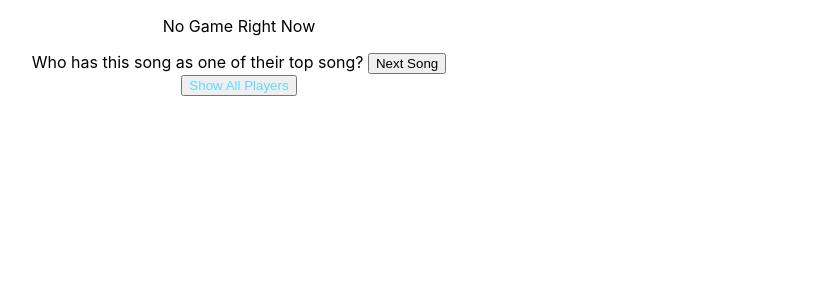
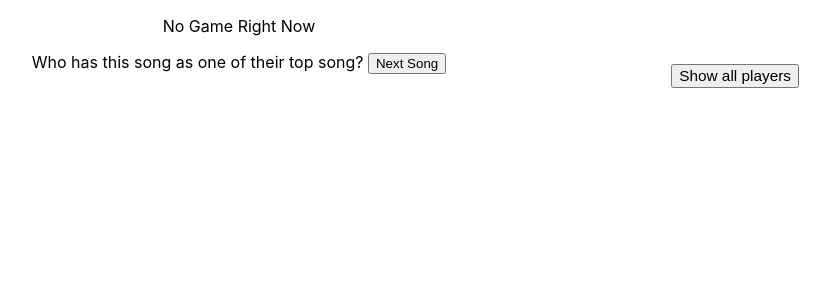
Before and after one commit to hampusrs/DAT076, a React (Create React App) app in the folder client/: page / in a window 1280 px wide. Shown: the top 300 px of the page, without its empty margins (401-1231 px from the left). Built offline with nearby package versions, Linux system fonts and the light colour scheme; no server answers.

Commit message:
adds showPlayers with button
Currently displays all the players in the game with a press of the "Show all players" button. But currently doent work to retract the list agian with anouther button press.

```diff
--- a/client/src/App.css
+++ b/client/src/App.css
@@ -37,6 +37,25 @@
   }
 }
 
+#showAllPlayersDiv {
+  display: grid;
+  position: absolute;
+  right: 10vh;
+  top: 5vw;
+}
+
+#playersList {
+  font-size: 2vw;
+  display: grid;
+  position: absolute;
+  top: 5vh;
+}
+
+.playerView {
+  clear: both;
+  overflow:visible;
+}
+
 #showPlayersButton {
-  color: #61dafb;
+  font-size: 1.2vw;
 }
--- a/client/src/App.tsx
+++ b/client/src/App.tsx
@@ -2,8 +2,10 @@ import React, { useEffect, useState, useRef } from 'react';
 import logo from './logo.svg';
 import './App.css';
 import {SongItem} from './components/SongItem';
+import {PlayersView} from "./components/PlayersView"
 
 import axios from 'axios';
+import { Dropdown } from 'react-bootstrap';
 
 export interface Song {
   title: string;
@@ -53,6 +55,11 @@ export function App() {
     setCurrentPlayers(response.data.players);
   }
 
+  // Creates a PlayerView component for given player.
+  function displayPlayer(player : Player) {
+    return <PlayersView pName={player.name}> </PlayersView>
+  }
+
   return (
     <div className="App">
       {(currentSong == null)
@@ -60,11 +67,16 @@ export function App() {
       : <SongItem title={currentSong.title} artist={currentSong.artist} album={currentSong.album} albumCoverPath="./logo192.png" />}
       <label> Who has this song as one of their top song? </label>
       <button onClick={nextSong}>Next Song</button>
-      <aside>
-        <button id="showPlayersButton">
-          Show All Players
-        </button>
-      </aside>
+      <div id="showAllPlayersDiv">
+        <button id="showPlayersButton" onClick={getPlayers}>Show all players</button>
+        <div id="playersList">
+
+          {/* Row below takes each player in players and applies displayPlayer to them */}
+          {players?.map(displayPlayer)}
+
+        </div>
+      </div>
+
     </div>
   );
 }
--- a/client/src/components/PlayersView.tsx
+++ b/client/src/components/PlayersView.tsx
@@ -1,5 +1,12 @@
+interface PlayerViewProps {
+    pName : string;
+    children ?: React.ReactNode;
+}
 
-export function PlayersView () {
+export function PlayersView ({pName}: PlayerViewProps) {
+    return (
+        <div className="playerView"> {pName} </div>
+    );
+}
 
-    // en liten gardin som man kan trycka på för att visa spelarna som är med i spelet
-}
+export default PlayersView;
```
